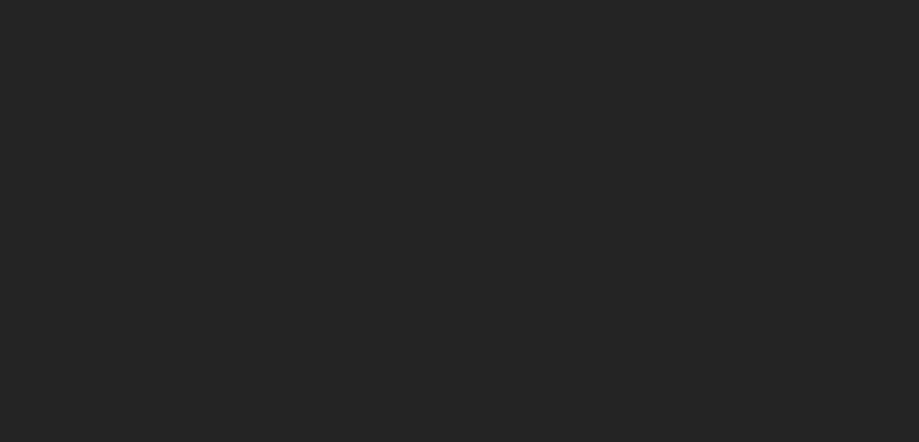
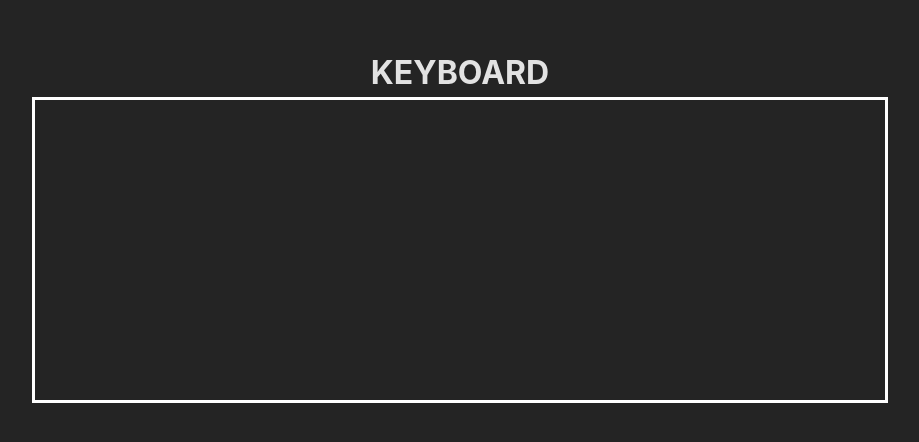
Before and after one commit to nchau3/RK-23-Keyboard, a React (Vite) app: page / in a window 1280 px wide. Shown: the part 174-616 px from the top of the page, without its empty margins (180-1099 px from the left). Built offline with nearby package versions, Linux system fonts and the light colour scheme.

Commit message:
layout of app container/ keyboard container

```diff
--- a/src/App.jsx
+++ b/src/App.jsx
@@ -1,10 +1,15 @@
+//components
+import Keyboard from './components/Keyboard';
+
+//styles
 import './styles/App.scss';
 
 function App() {
 
   return (
     <div id="App">
-
+      <h1>KEYBOARD</h1>
+      <Keyboard />
     </div>
   )
 }
--- /dev/null
+++ b/src/components/Keyboard.jsx
@@ -0,0 +1,12 @@
+//styles
+import "../styles/keyboard.scss";
+
+export default function Keyboard() {
+  return (
+    <div className="keyboard">
+      <div className="keys-container">
+
+      </div>
+    </div>
+  )
+}
--- a/src/styles/App.scss
+++ b/src/styles/App.scss
@@ -1,7 +1,5 @@
 #App {
-  max-width: 1280px;
   margin: 0 auto;
   padding: 2rem;
   text-align: center;
-
 }
--- a/src/styles/index.scss
+++ b/src/styles/index.scss
@@ -6,3 +6,13 @@
   color: rgba(255, 255, 255, 0.87);
   background-color: #242424;
 }
+
+body {
+  margin: 0;
+  display: flex;
+  justify-content: center;
+  align-items: center;
+  min-width: 320px;
+  min-height: 100vh;
+  box-sizing: border-box;
+}
--- /dev/null
+++ b/src/styles/keyboard.scss
@@ -0,0 +1,8 @@
+.keyboard {
+  height: 300px;
+  width: 850px;
+  border: solid white;
+  display: flex;
+  flex-direction: column;
+  align-items: flex-end;
+}
--- /dev/null
+++ b/src/styles/reset.scss
@@ -0,0 +1,20 @@
+h1,
+h2,
+h3,
+h4,
+h5,
+h6,
+p,
+section, body, html, main {
+  margin: 0;
+  padding: 0;
+  border: 0;
+}
+
+ol,
+ul,
+li {
+  list-style: none;
+  margin: 0;
+  padding: 0;
+}
```
Also changed, not shown: src/main.jsx (+9 -4 lines), src/styles/mixins.scss (added), src/styles/variables.scss (added).
